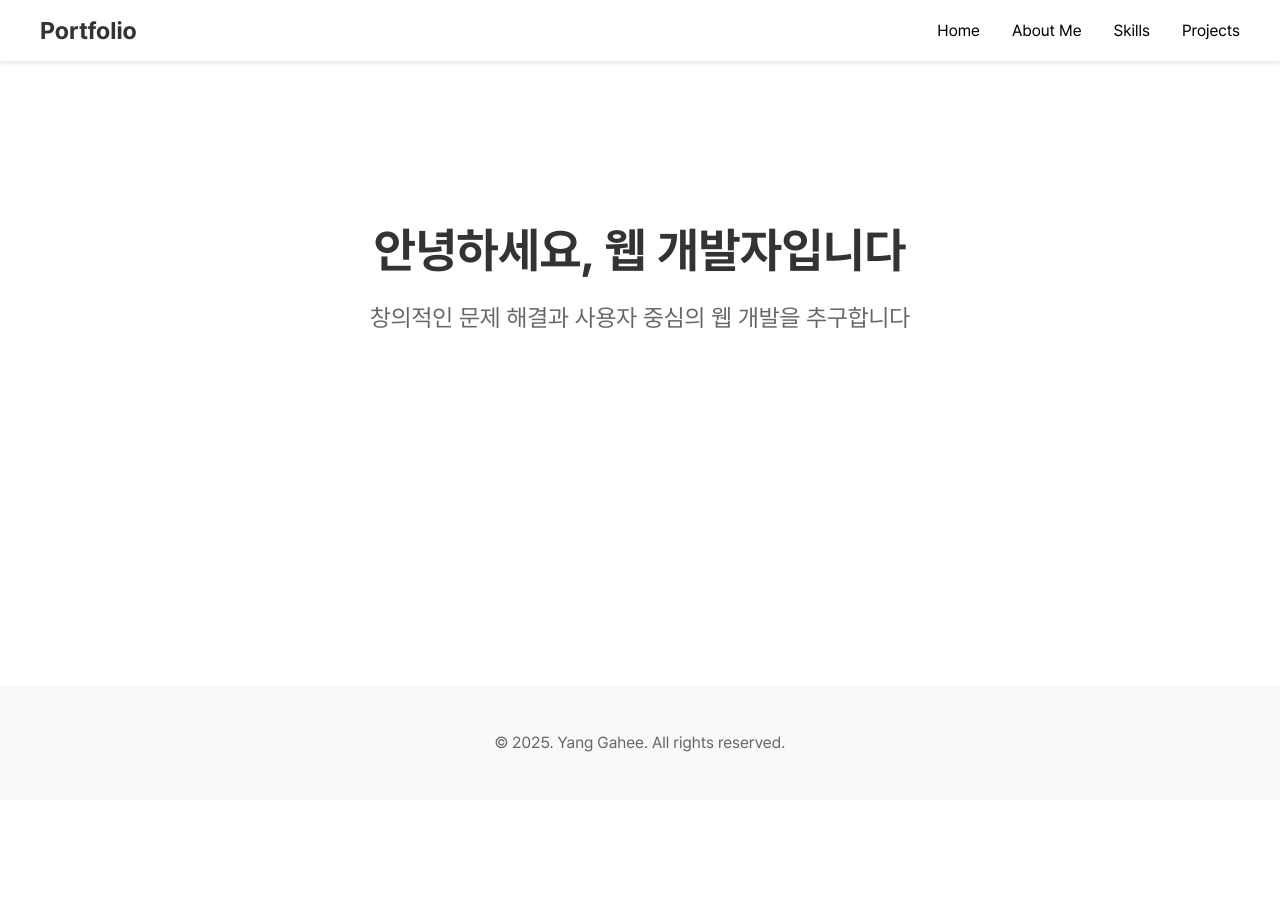
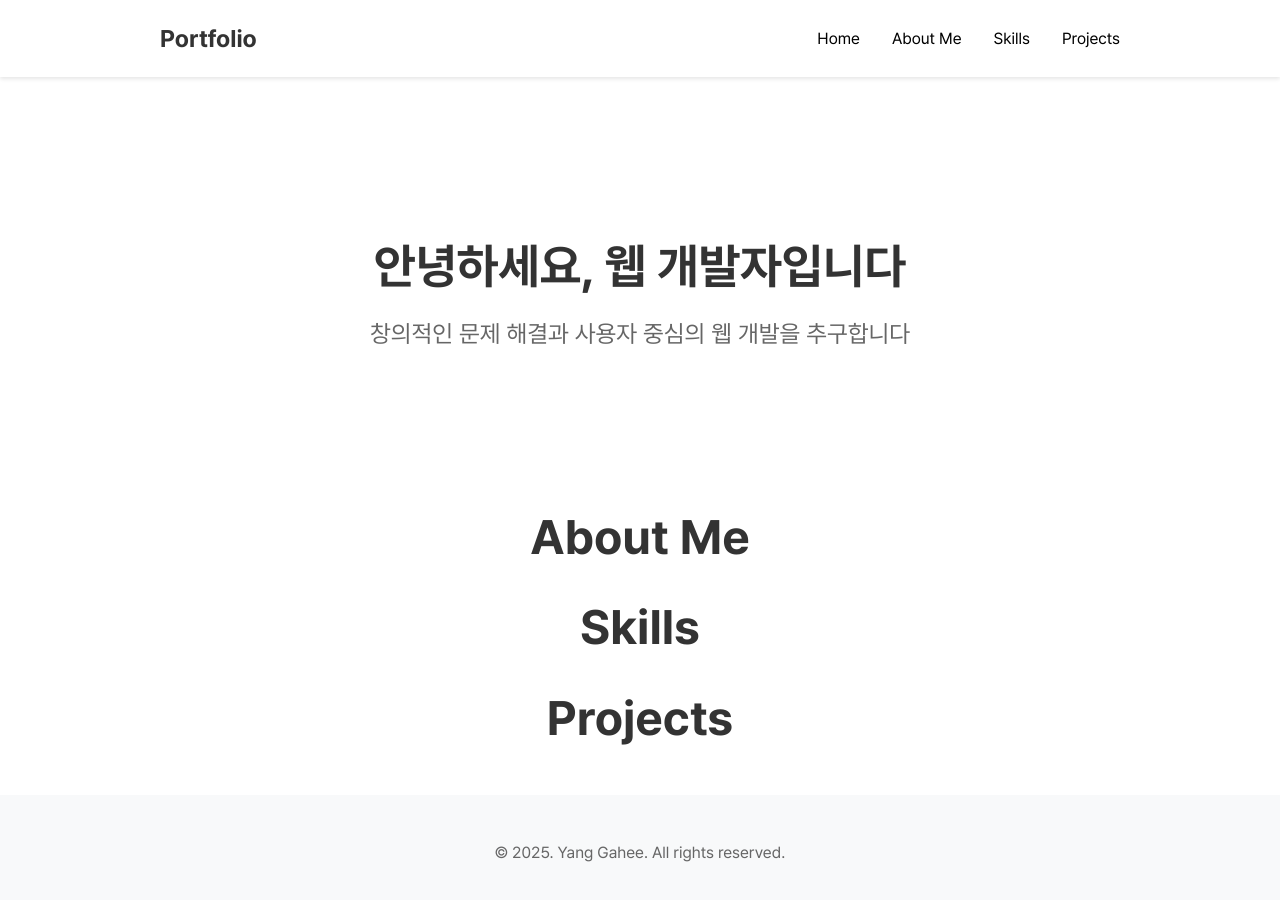
Before and after one commit to gaheeee/mypage, a React (Create React App) app: page / in a window 1280 px wide. Shown: the top 900 px of the page. Before the commit the page ends 800 px from the top, so only its background shows below. Built offline with nearby package versions, Linux system fonts and the light colour scheme.

Commit message:
css -> scss 변경

```diff
--- a/package.json
+++ b/package.json
@@ -8,6 +8,7 @@
     "react-dom": "^19.0.0",
     "react-router-dom": "^6.28.1",
     "react-scripts": "5.0.1",
+    "sass": "^1.85.1",
     "web-vitals": "^4.2.4"
   },
   "scripts": {
--- a/src/App.js
+++ b/src/App.js
@@ -1,4 +1,7 @@
-import 'css/App.css';
+import 'styles/App.scss';
+import 'styles/AboutMe.scss';
+import 'styles/Projects.scss';
+import 'styles/Skills.scss';
 import { useNavigate } from 'react-router-dom';
 
 import Routing from 'components/Routing';
--- a/src/components/pages/AboutMe.js
+++ b/src/components/pages/AboutMe.js
@@ -0,0 +1,11 @@
+const AboutMe = () => {
+    return (
+      <div className="about-me-container">
+        <div className="about-me-section">
+            <h1 className="title">About Me</h1>
+        </div>
+      </div>
+    );
+  };
+
+export default AboutMe;
--- a/src/components/pages/Home.js
+++ b/src/components/pages/Home.js
@@ -1,6 +1,10 @@
+import AboutMe from 'components/pages/AboutMe';
+import Projects from 'components/pages/Projects';
+import Skills from 'components/pages/Skills';
 
 const Home = () => {
   return (
+    <>
       <div className="home-container">
         <div className="hero-section">
           <h1 className="title">안녕하세요, 웹 개발자입니다</h1>
@@ -9,6 +13,10 @@ const Home = () => {
           </p>
         </div>
       </div>
+      <AboutMe />
+      <Skills />
+      <Projects />
+    </>
   );
 };
 
--- /dev/null
+++ b/src/components/pages/Projects.js
@@ -0,0 +1,11 @@
+const Projects = () => {
+    return (
+      <div className="projects-container">
+        <div className="projects-section">
+            <h1 className="title">Projects</h1>
+        </div>
+      </div>
+    );
+  };
+
+export default Projects;
--- a/src/components/pages/Skills.js
+++ b/src/components/pages/Skills.js
@@ -0,0 +1,9 @@
+const Skills = () => {
+    return (
+        <div className="skills-container">
+            <h1 className="title">Skills</h1>
+        </div>
+    );
+};
+
+export default Skills;
--- a/src/css/App.css
+++ /dev/null
@@ -1,115 +0,0 @@
-body {
-    margin: 0;
-    padding: 0;
-    text-align: center;
-    font-family: "Pretendard";
-    width: 100%;
-    height: 100vh;
-}
-
-Link,
-a {
-    text-decoration: none;
-    color: black;
-}
-a[href^="tel"],
-a[href^="mailto"] {
-    text-decoration: none;
-    color: inherit;
-}
-
-.app-container{
-    height: 100vh;
-}
-
-
-.header{
-    height: 10vh;
-    box-shadow: 0px 1px 4px rgba(0, 0, 0, 0.1);
-    display: flex;
-    justify-content: center;
-    align-items: center;
-}
-
-
-.layout-wrapper{
-  min-height: 100vh;
-  display: flex;
-  flex-direction: column;
-}
-
-.main-content{
-    flex: 1;
-    padding: 2rem;
-}
-
-.footer-wrapper{
-    background-color: #f8f9fa;
-    padding: 2rem 0;
-    margin-top: auto;
-}
-
-.footer-content{
-    max-width: 1200px;
-    margin: 0 auto;
-    padding: 0 2rem;
-    text-align: center;
-    color: #666;
-}
-
-.nav{
-    background-color: #ffffff;
-    box-shadow: 0 2px 4px rgba(0, 0, 0, 0.1);
-    padding: 1rem 2rem;
-}
-
-.nav-container{
-    max-width: 1200px;
-    margin: 0 auto;
-    display: flex;
-    justify-content: space-between;
-    align-items: center;
-}
-.logo{
-    font-size: 1.5rem;
-    font-weight: bold;
-    text-decoration: none;
-    color: #333;
-}
-.nav-links{
-    display: flex;
-    gap: 2rem;
-}
-.nav-link{
-    text-decoration: none;
-    color: #333;
-    font-weight: 500;
-    transition: color 0.3s ease;
-
-    &:hover {
-      color: #007bff;
-    }
-}
-
-.home-container{
-    max-width: 1200px;
-    margin: 0 auto;
-    padding: 2rem;
-}
-
-.hero-section{
-    text-align: center;
-    padding: 4rem 0;
-}
-
-.title{
-    font-size: 3rem;
-    margin-bottom: 1rem;
-    color: #333;
-}
-
-.subtitle{
-    font-size: 1.5rem;
-    color: #666;
-    margin-bottom: 2rem;
-}
--- /dev/null
+++ b/src/styles/App.scss
@@ -0,0 +1,123 @@
+body {
+    margin: 0;
+    padding: 0;
+    text-align: center;
+    font-family: "Pretendard";
+    width: 100%;
+    height: 100vh;
+}
+
+a,
+Link {
+    text-decoration: none;
+    color: black;
+
+    &[href^="tel"],
+    &[href^="mailto"] {
+        text-decoration: none;
+        color: inherit;
+    }
+}
+
+.app-container {
+    height: 100vh;
+}
+
+.header {
+    height: 10vh;
+    box-shadow: 0px 1px 4px rgba(0, 0, 0, 0.1);
+    display: flex;
+    justify-content: center;
+    align-items: center;
+}
+
+.layout-wrapper {
+    min-height: 100vh;
+    display: flex;
+    flex-direction: column;
+}
+
+.main-content {
+    flex: 1;
+    padding: 2rem 10rem;
+}
+
+.footer {
+    &-wrapper {
+        background-color: #f8f9fa;
+        padding: 2rem 0;
+        margin-top: auto;
+    }
+
+    &-content {
+        max-width: 1200px;
+        margin: 0 auto;
+        padding: 0 2rem;
+        text-align: center;
+        color: #666;
+    }
+}
+
+.nav {
+    background-color: #ffffff;
+    box-shadow: 0 2px 4px rgba(0, 0, 0, 0.1);
+    padding: 1.5rem 10rem;
+
+    &-container {
+        max-width: 1200px;
+        margin: 0 auto;
+        display: flex;
+        justify-content: space-between;
+        align-items: center;
+    }
+
+    &-links {
+        display: flex;
+        gap: 2rem;
+    }
+
+    &-link {
+        text-decoration: none;
+        color: #333;
+        font-weight: 500;
+        transition: color 0.3s ease;
+
+        &:hover {
+            color: #007bff;
+        }
+    }
+}
+
+.logo {
+    font-size: 1.5rem;
+    font-weight: bold;
+    text-decoration: none;
+    color: #333;
+}
+
+.home {
+    &-container {
+        max-width: 1200px;
+        margin: 0 auto;
+        padding: 2rem;
+    }
+}
+
+.hero {
+    &-section {
+        text-align: center;
+        padding: 4rem 0;
+    }
+}
+
+.title {
+    font-size: 3rem;
+    margin-bottom: 1rem;
+    color: #333;
+}
+
+.subtitle {
+    font-size: 1.5rem;
+    color: #666;
+    margin-bottom: 2rem;
+}
```
Also changed, not shown: src/styles/AboutMe.scss (added), src/styles/Projects.scss (added), src/styles/Skills.scss (added), 1 other file (tests, documents, lock files or other folders). Lines whose indentation alone changed are shown as unchanged.
